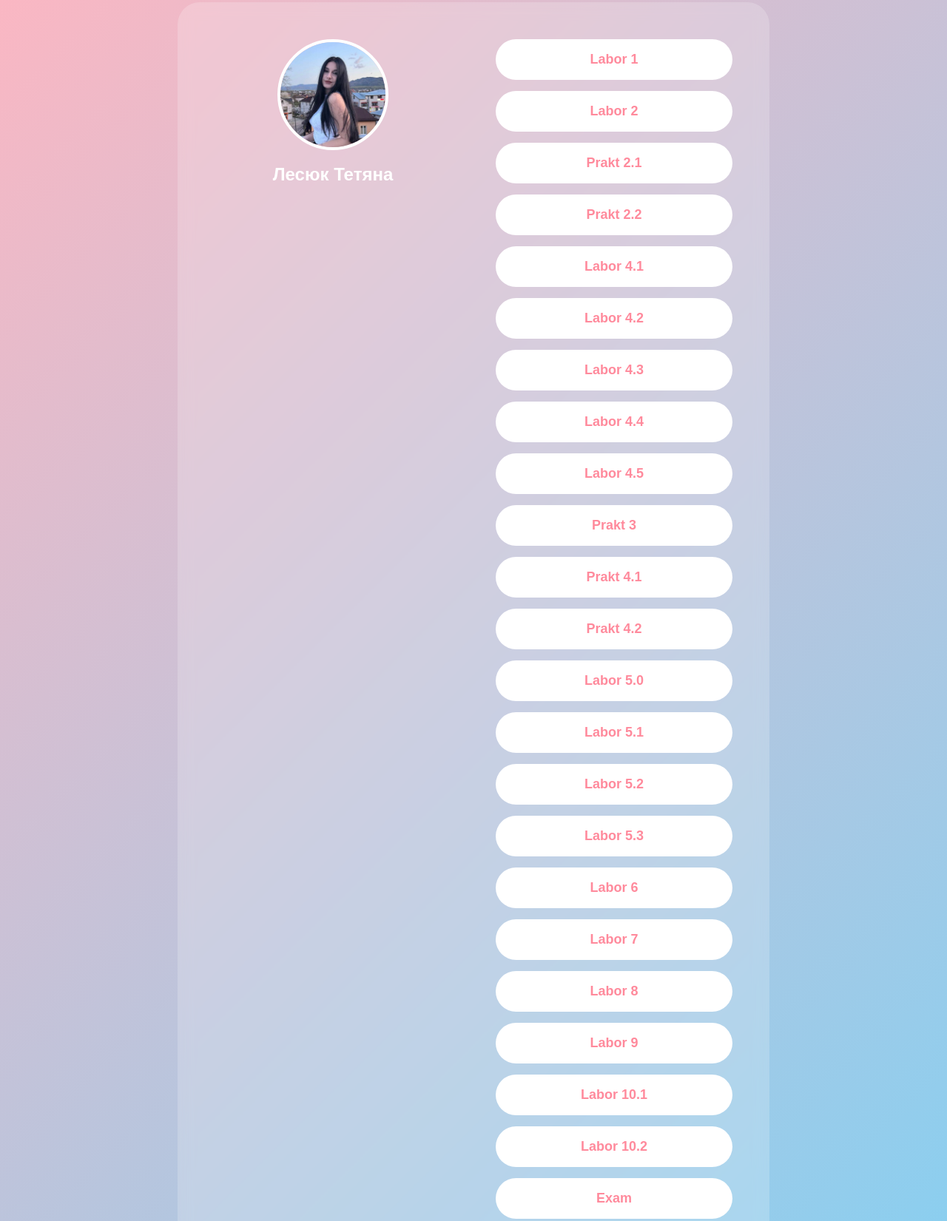
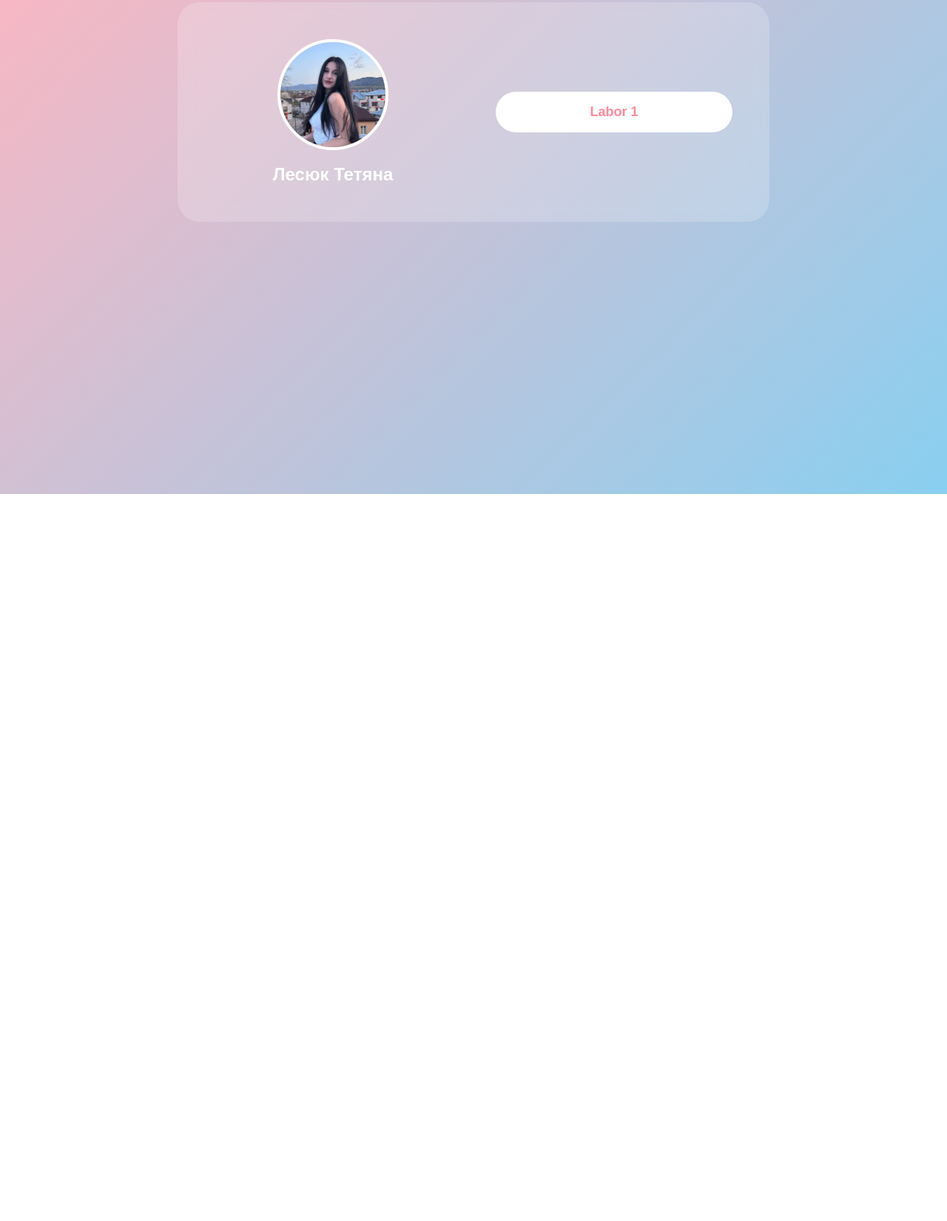
Before and after one commit to Tetianna02/tetianalesiuk.github.io, a plain HTML site: page index.html in a window 1280 px wide. Shown: the part 132-1783 px from the top of the page at 74% size. After the commit the page ends 800 px from the top, so only its background shows below. Drawn offline with Linux system fonts and the light colour scheme.

Commit message:
Update index.html

```diff
--- a/index.html
+++ b/index.html
@@ -17,30 +17,7 @@
 
         <div class="right">
             <div class="buttons">
-                <a href="lab-1/index.html" class="btn">Labor 1</a>
-                <a href="lab-2/index.html" class="btn">Labor 2</a>
-                <a href="PR-2/task_lemon/index.html" class="btn">Prakt 2.1</a>
-                <a href="PR-2/task_mriya/index.html" class="btn">Prakt 2.2</a>
-                <a href="lab-4/task1/index.html" class="btn">Labor 4.1</a>
-                <a href="lab-4/task2/index.html" class="btn">Labor 4.2</a>
-                <a href="lab-4/task3/index.html" class="btn">Labor 4.3</a>
-                <a href="lab-4/task4/index.html" class="btn">Labor 4.4</a>
-                <a href="lab-4/task5/index.html" class="btn">Labor 4.5</a>
-                <a href="PR-3/index.html" class="btn">Prakt 3</a>
-                <a href="PR-4/PR-4.1/index.html" class="btn">Prakt 4.1</a>
-                <a href="PR-4/PR-4.2/index.html" class="btn">Prakt 4.2</a>
-                <a href="lab-5/task0/index.html" class="btn">Labor 5.0</a>
-                <a href="lab-5/task1/index.html" class="btn">Labor 5.1</a>
-                <a href="lab-5/task2/index.html" class="btn">Labor 5.2</a>
-                <a href="lab-5/task3/index.html" class="btn">Labor 5.3</a>
-                <a href="lab-6/task5/index.html" class="btn">Labor 6</a>
-                <a href="lab-7/task/index.html" class="btn">Labor 7</a>
-                <a href="lab-8/index.html" class="btn">Labor 8</a>
-                <a href="lab-9/task/index.html" class="btn">Labor 9</a>
-                <a href="lab-10/task1/index.html" class="btn">Labor 10.1</a>
-                <a href="lab-10/task2/index.html" class="btn">Labor 10.2</a>
-                <a href="Лесюк_Варіант9/index.html" class="btn">Exam</a>
-
+                <a href="lab1/index.html" class="btn">Labor 1</a>
             </div>
         </div>
     </div>
```
